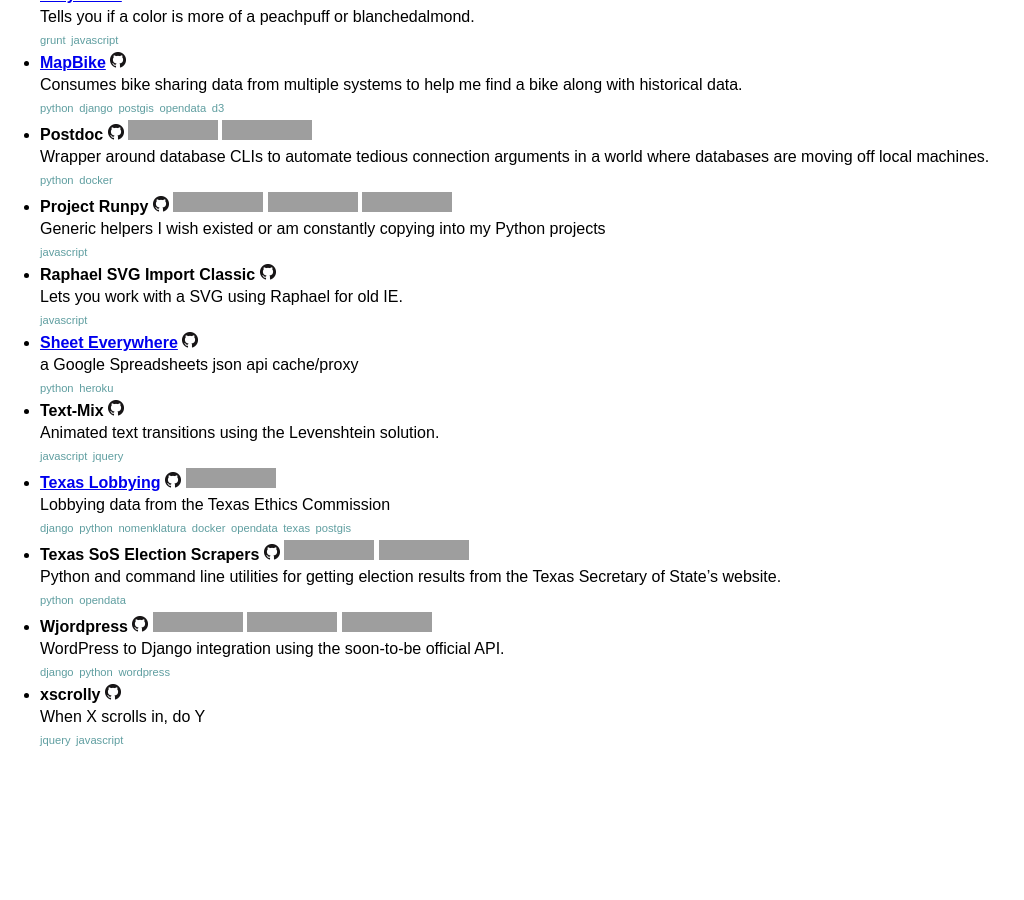
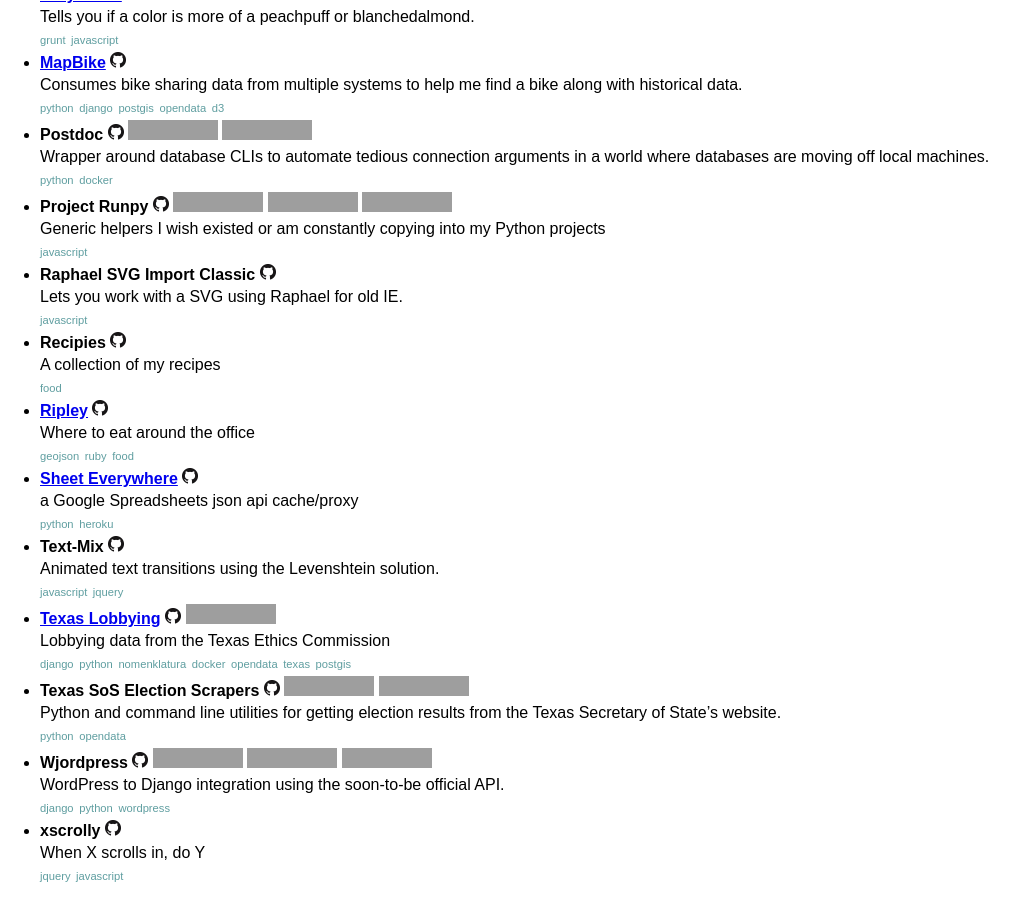
Before and after one commit to crccheck/crccheck.github.io, a Jekyll site: the page built from index.md, in a window 1280 px wide and 900 px high, scrolled down 1185 px, cut to the strip 0-900 px from the top of the window. Shown: the whole strip, without its empty margins (0-1024 px from the left). Built offline with Jekyll 4.4.1, drawn with Linux system fonts in a browser that asks for light colours; nearby versions of some CDN libraries; before the commit the page ends 1949 px from its top, so only the background shows below that; grey boxes are pictures that could not be loaded.

Commit message:
such noms

```diff
--- a/_data/projects.yml
+++ b/_data/projects.yml
@@ -158,6 +158,17 @@
   description: Lets you work with a SVG using Raphael for old IE.
   tags: ["javascript"]
 
+- name: Recipies
+  repository: https://github.com/crccheck/recipes
+  description: "A collection of my recipes"
+  tags: ["food"]
+
+- name: Ripley
+  homepage: https://github.com/texastribune/ripley/blob/master/suchnoms.geojson
+  repository: https://github.com/texastribune/ripley
+  description: "Where to eat around the office"
+  tags: ["geojson", "ruby", "food"]
+
 - name: Sheet Everywhere
   homepage: http://sheet-everywhere.herokuapp.com
   repository: https://github.com/crccheck/sheet-everywhere
```
